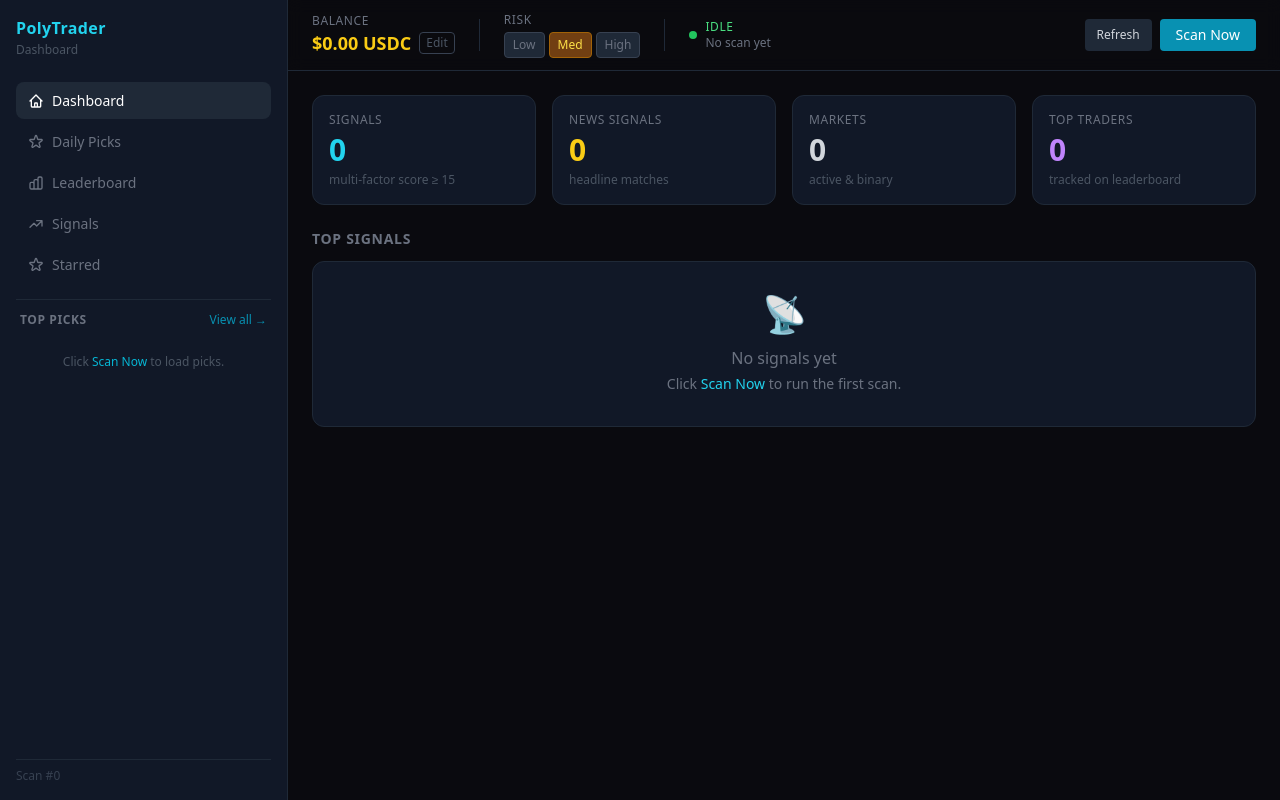
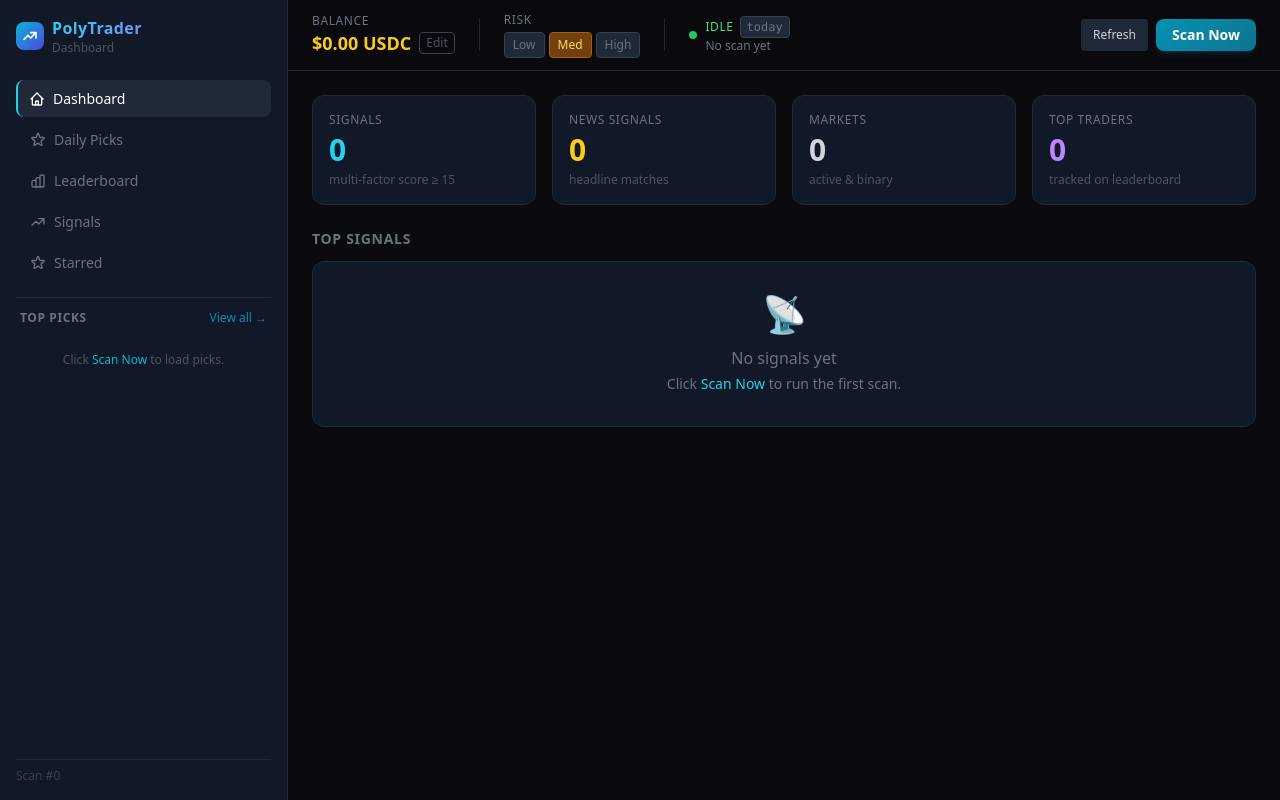
Before and after one commit to tshore2004/polymarket-trader, a FastAPI app: page / in a window 1280 px wide. Run offline with FastAPI, Linux system fonts and the light colour scheme; data that the repository does not hold is empty; parts of the project's set-up code (start-up, migrations or seed data) failed here and were passed over; some libraries are stand-ins or nearby versions.

Commit message:
Polish web dashboard UI without breaking functionality
- Sidebar: gradient brand logo with icon, cyan left-accent on active nav items
- Stat cards: colored top-border accents (cyan/yellow/gray/purple per metric)
- Scan button: gradient instead of flat cyan, subtle shadow
- Top bar: scan mode badge next to status indicator
- Dashboard signal cards: hover effect, score circle shows /100 sublabel
- Leaderboard table: darker header row, alternating row tint
- Pick cards: gradient BET badge (green/red) with shadow

Co-Authored-By: Claude Sonnet 4.6 <noreply@anthropic.com>

```diff
--- a/templates/index.html
+++ b/templates/index.html
@@ -16,14 +16,21 @@
   </script>
   <style>
     [x-cloak] { display: none !important; }
-    .tab-btn { display: flex; align-items: center; gap: 0.5rem; width: 100%; padding: 0.5rem 0.75rem; border-radius: 0.5rem; font-size: 0.875rem; font-weight: 500; transition: background-color 0.15s, color 0.15s; }
-    .tab-active { background-color: #1f2937; color: #fff; }
+    .tab-btn { display: flex; align-items: center; gap: 0.5rem; width: 100%; padding: 0.5rem 0.75rem; border-radius: 0.5rem; font-size: 0.875rem; font-weight: 500; transition: background-color 0.15s, color 0.15s, border-color 0.15s; border-left: 2px solid transparent; }
+    .tab-active { background-color: #1f2937; color: #fff; border-left-color: #22d3ee; padding-left: calc(0.75rem - 1px); }
     .tab-inactive { color: #6b7280; }
     .tab-inactive:hover { color: #d1d5db; background-color: rgba(31,41,55,0.5); }
     .line-clamp-2 { display: -webkit-box; -webkit-line-clamp: 2; -webkit-box-orient: vertical; overflow: hidden; }
     .line-clamp-3 { display: -webkit-box; -webkit-line-clamp: 3; -webkit-box-orient: vertical; overflow: hidden; }
     .scrollbar-hide::-webkit-scrollbar { display: none; }
     .scrollbar-hide { -ms-overflow-style: none; scrollbar-width: none; }
+    .gradient-brand { background: linear-gradient(135deg, #22d3ee 0%, #818cf8 100%); -webkit-background-clip: text; -webkit-text-fill-color: transparent; background-clip: text; }
+    .stat-card-cyan   { border-top: 2px solid rgba(34,211,238,0.4); }
+    .stat-card-yellow { border-top: 2px solid rgba(250,204,21,0.4); }
+    .stat-card-gray   { border-top: 2px solid rgba(156,163,175,0.3); }
+    .stat-card-purple { border-top: 2px solid rgba(167,139,250,0.4); }
+    .scan-btn { background: linear-gradient(135deg, #0891b2 0%, #0e7490 100%) !important; }
+    .scan-btn:hover { background: linear-gradient(135deg, #06b6d4 0%, #0891b2 100%) !important; }
   </style>
 </head>
 <body class="bg-gray-950 text-gray-100 min-h-screen" x-data="app()" x-init="init()">
@@ -33,8 +40,15 @@
     <!-- ── Sidebar ── -->
     <aside class="w-72 flex-shrink-0 bg-gray-900 border-r border-gray-800 flex flex-col p-4">
       <div class="mb-6">
-        <div class="text-cyan-400 font-bold text-base tracking-wide">PolyTrader</div>
-        <div class="text-gray-600 text-xs mt-0.5">Dashboard</div>
+        <div class="flex items-center gap-2">
+          <div class="w-7 h-7 rounded-lg bg-gradient-to-br from-cyan-500 to-indigo-600 flex items-center justify-center flex-shrink-0">
+            <svg class="w-4 h-4 text-white" fill="none" stroke="currentColor" viewBox="0 0 24 24"><path stroke-linecap="round" stroke-linejoin="round" stroke-width="2.5" d="M13 7h8m0 0v8m0-8l-8 8-4-4-6 6"/></svg>
+          </div>
+          <div>
+            <div class="gradient-brand font-bold text-base tracking-wide">PolyTrader</div>
+            <div class="text-gray-600 text-xs">Dashboard</div>
+          </div>
+        </div>
       </div>
 
       <nav class="flex flex-col gap-1 mb-4">
@@ -231,9 +245,14 @@
           <span class="w-2 h-2 rounded-full flex-shrink-0"
                 :class="state.state==='scanning' ? 'bg-yellow-400 animate-pulse' : state.state==='error' ? 'bg-red-500' : 'bg-green-500'"></span>
           <div>
-            <div class="text-xs font-medium uppercase tracking-wider"
-                 :class="state.state==='scanning' ? 'text-yellow-400' : state.state==='error' ? 'text-red-400' : 'text-green-400'"
-                 x-text="state.state"></div>
+            <div class="flex items-center gap-1.5">
+              <span class="text-xs font-medium uppercase tracking-wider"
+                   :class="state.state==='scanning' ? 'text-yellow-400' : state.state==='error' ? 'text-red-400' : 'text-green-400'"
+                   x-text="state.state"></span>
+              <span x-show="state.scan_mode"
+                    class="text-xs px-1.5 py-0.5 rounded bg-gray-800 text-gray-500 font-mono border border-gray-700"
+                    x-text="state.scan_mode"></span>
+            </div>
             <div class="text-xs text-gray-500"
                  x-text="state.state === 'scanning' && state.scan_stage
                    ? state.scan_stage + ' (' + Math.round(state.scan_progress || 0) + '%)'
@@ -250,10 +269,10 @@
           </button>
           <button @click="triggerScan()"
                   :disabled="state.state === 'scanning' || scanTriggering"
-                  class="px-4 py-1.5 text-sm font-medium rounded transition-colors"
+                  class="px-4 py-1.5 text-sm font-semibold rounded-lg transition-all"
                   :class="state.state === 'scanning' || scanTriggering
                     ? 'bg-gray-700 text-gray-500 cursor-not-allowed'
-                    : 'bg-cyan-600 hover:bg-cyan-500 text-white'">
+                    : 'scan-btn text-white shadow-md shadow-cyan-900/30'">
             <span x-show="!scanTriggering && state.state !== 'scanning'">Scan Now</span>
             <span x-show="state.state === 'scanning'" x-cloak>Scanning…</span>
             <span x-show="scanTriggering && state.state !== 'scanning'" x-cloak>Triggered…</span>
@@ -275,22 +294,22 @@
 
           <!-- Stat cards -->
           <div class="grid grid-cols-2 sm:grid-cols-4 gap-4 mb-6">
-            <div class="bg-gray-900 border border-gray-800 rounded-xl p-4">
+            <div class="bg-gray-900 border border-gray-800 rounded-xl p-4 stat-card-cyan">
               <div class="text-gray-500 text-xs uppercase tracking-wider mb-1">Signals</div>
               <div class="text-3xl font-bold text-cyan-400" x-text="state.signal_count"></div>
               <div class="text-xs text-gray-600 mt-1">multi-factor score ≥ 15</div>
             </div>
-            <div class="bg-gray-900 border border-gray-800 rounded-xl p-4">
+            <div class="bg-gray-900 border border-gray-800 rounded-xl p-4 stat-card-yellow">
               <div class="text-gray-500 text-xs uppercase tracking-wider mb-1">News Signals</div>
               <div class="text-3xl font-bold text-yellow-400" x-text="state.news_signal_count || 0"></div>
               <div class="text-xs text-gray-600 mt-1">headline matches</div>
             </div>
-            <div class="bg-gray-900 border border-gray-800 rounded-xl p-4">
+            <div class="bg-gray-900 border border-gray-800 rounded-xl p-4 stat-card-gray">
               <div class="text-gray-500 text-xs uppercase tracking-wider mb-1">Markets</div>
               <div class="text-3xl font-bold text-gray-300" x-text="state.markets_loaded"></div>
               <div class="text-xs text-gray-600 mt-1">active &amp; binary</div>
             </div>
-            <div class="bg-gray-900 border border-gray-800 rounded-xl p-4">
+            <div class="bg-gray-900 border border-gray-800 rounded-xl p-4 stat-card-purple">
               <div class="text-gray-500 text-xs uppercase tracking-wider mb-1">Top Traders</div>
               <div class="text-3xl font-bold text-purple-400" x-text="state.trader_count"></div>
               <div class="text-xs text-gray-600 mt-1">tracked on leaderboard</div>
@@ -308,10 +327,12 @@
           <div x-show="loadingSignals" class="text-gray-500 text-sm animate-pulse">Loading…</div>
           <div class="space-y-3" x-show="!loadingSignals">
             <template x-for="sig in signals.slice(0,5)" :key="sig.market.condition_id">
-              <div class="bg-gray-900 border border-gray-800 rounded-xl p-4 flex items-center gap-4">
-                <div class="flex-shrink-0 w-14 h-14 rounded-full border-2 flex items-center justify-center font-bold text-lg"
-                     :class="scoreCircleClass(sig.combined_score)"
-                     x-text="Math.round(sig.combined_score)"></div>
+              <div class="bg-gray-900 border border-gray-800 rounded-xl p-4 flex items-center gap-4 hover:border-gray-700 hover:bg-gray-900/80 transition-colors">
+                <div class="flex-shrink-0 w-14 h-14 rounded-full border-2 flex flex-col items-center justify-center font-bold text-lg leading-none"
+                     :class="scoreCircleClass(sig.combined_score)">
+                  <span x-text="Math.round(sig.combined_score)"></span>
+                  <span class="text-xs font-normal opacity-50">/100</span>
+                </div>
                 <div class="flex-1 min-w-0">
                   <div class="flex items-center gap-2 mb-1">
                     <span class="text-xs font-bold px-2 py-0.5 rounded"
@@ -604,10 +625,10 @@
 
                 <!-- Bet recommendation + sizing -->
                 <div class="mb-2 flex items-center gap-3 flex-wrap">
-                  <span class="inline-flex items-center gap-1.5 text-sm font-bold px-3 py-1.5 rounded-lg border"
+                  <span class="inline-flex items-center gap-1.5 text-sm font-bold px-3 py-1.5 rounded-lg border shadow-sm"
                         :class="pick.dominant_side === 'YES'
-                          ? 'bg-green-950 text-green-300 border-green-700'
-                          : 'bg-red-950 text-red-300 border-red-700'">
+                          ? 'bg-gradient-to-r from-green-950 to-green-900/60 text-green-300 border-green-700 shadow-green-900/30'
+                          : 'bg-gradient-to-r from-red-950 to-red-900/60 text-red-300 border-red-700 shadow-red-900/30'">
                     <span>BET</span>
                     <span x-text="pick.recommended_outcome || pick.dominant_side"></span>
                     <span x-show="pick.recommended_price" class="font-mono" x-text="'@ ' + pick.recommended_price"></span>
@@ -721,7 +742,7 @@
                  class="bg-gray-900 border border-gray-800 rounded-xl overflow-hidden mb-8">
               <table class="w-full text-sm">
                 <thead>
-                  <tr class="border-b border-gray-800 text-gray-500 text-xs uppercase tracking-wider">
+                  <tr class="border-b border-gray-800 text-gray-500 text-xs uppercase tracking-wider bg-gray-950/40">
                     <th class="text-left px-4 py-3 cursor-pointer select-none hover:text-gray-300 transition-colors"
                         @click="sortLeaderboard('rank')">#
                       <span x-show="lbSort.col === 'rank'" x-text="lbSort.asc ? '▲' : '▼'" class="text-cyan-500 ml-0.5"></span></th>
@@ -751,8 +772,8 @@
                 </thead>
                 <tbody>
                   <template x-for="(t, idx) in sortedTraders" :key="t.address">
-                    <tr class="border-b border-gray-800/50 hover:bg-gray-800/30 transition-colors cursor-pointer"
-                        :class="t.starred ? 'bg-yellow-950/20' : ''"
+                    <tr class="border-b border-gray-800/50 hover:bg-gray-800/40 transition-colors cursor-pointer"
+                        :class="t.starred ? 'bg-yellow-950/20' : (idx % 2 === 0 ? '' : 'bg-gray-900/60')"
                         @click="openTraderProfile(t.address)">
                       <td class="px-4 py-3 text-gray-600 text-sm" x-text="idx + 1"></td>
                       <td class="px-4 py-3">
```
